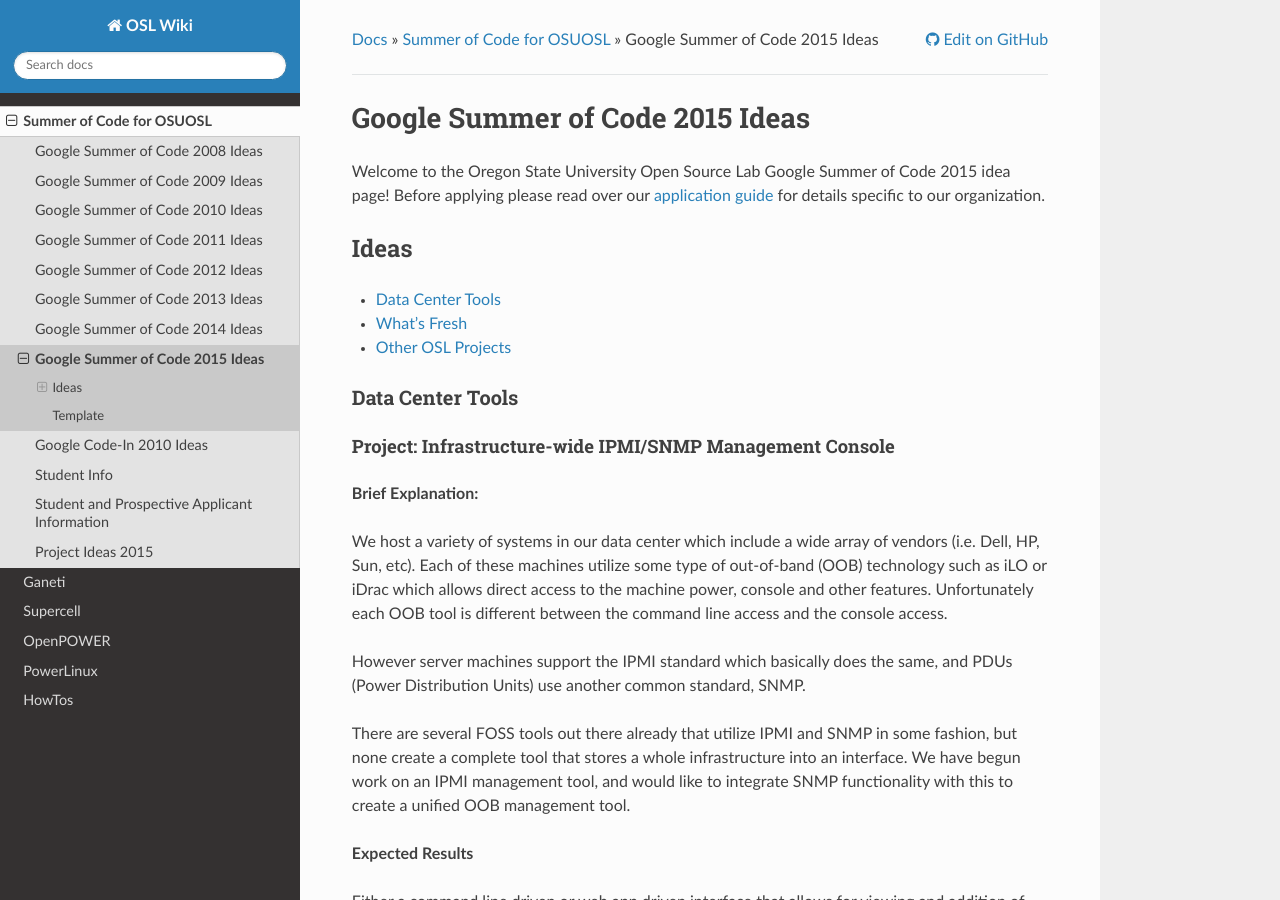
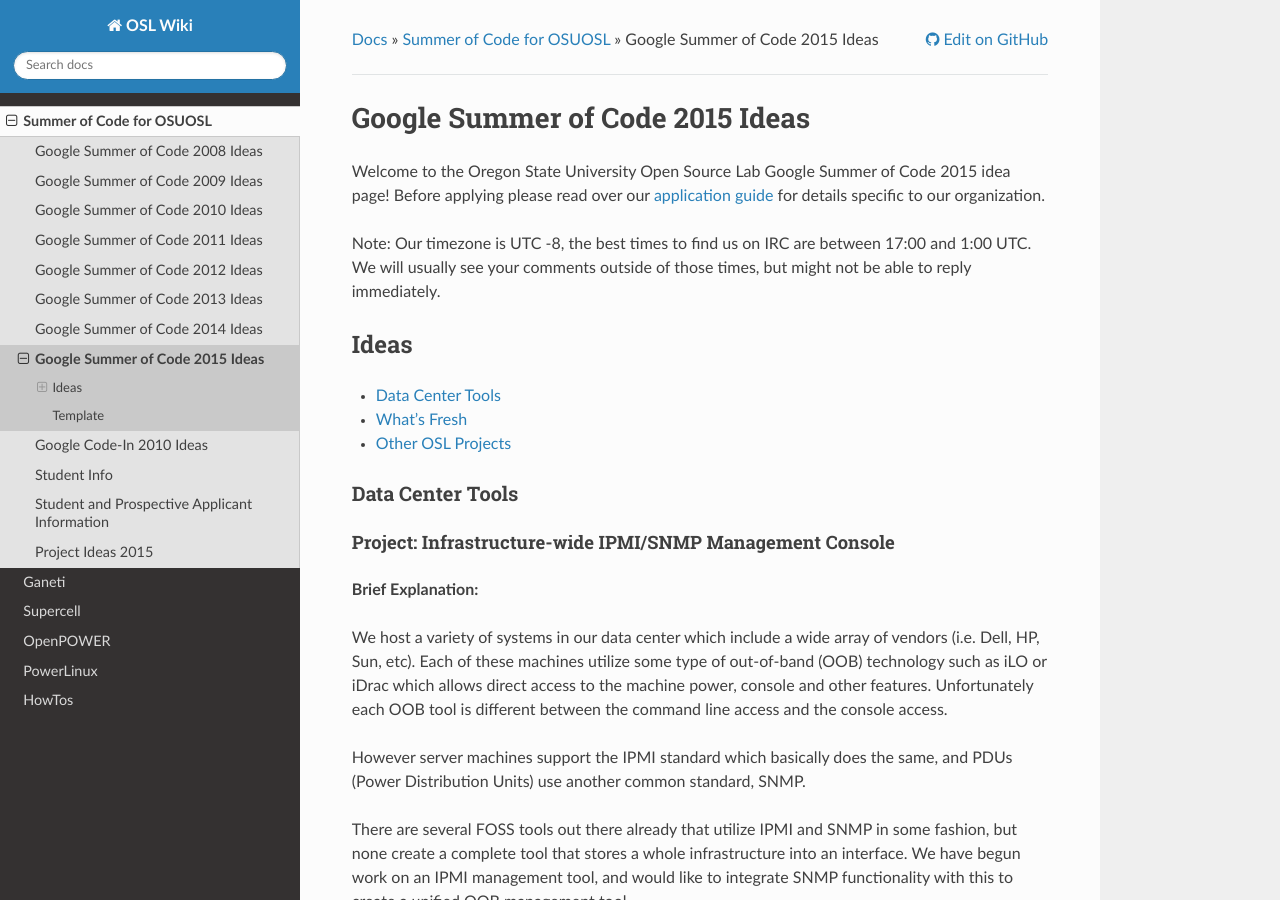
Before and after one commit to osuosl/wiki, a Sphinx documentation site: the page built from source/gsoc/ideas2015.rst, in a window 1280 px wide and 900 px high. Built offline with Sphinx 7.4.7 and the Read the Docs theme 2.0.0, drawn with Linux system fonts in a browser that asks for light colours.

Commit message:
add availabe times info on the indes and ideas pages

```diff
--- a/source/gsoc/ideas2015.rst
+++ b/source/gsoc/ideas2015.rst
@@ -4,6 +4,10 @@
 Welcome to the Oregon State University Open Source Lab Google Summer of Code
 2015 idea page! Before applying please read over our :ref:`application guide
 <gsoc-app-info>` for details specific to our organization.
+
+Note: Our timezone is UTC -8, the best times to find us on IRC are between 17:00
+and 1:00 UTC. We will usually see your comments outside of those times, but
+might not be able to reply immediately.
 
 Ideas
 -----
--- a/source/gsoc/index.rst
+++ b/source/gsoc/index.rst
@@ -92,6 +92,10 @@
 IRC - Drop in and visit us in #osuosl-gsoc on irc.freenode.net. If you're not
 sure who to talk to ping Ramereth, kennric, or pwnguin in #osuosl-gsoc.
 
+Our timezone is UTC -8, the best times to find us on IRC are between 17:00 and
+1:00 UTC. We will usually see your comments outside of those times, but might
+not be able to reply immediately.
+
 Email - gsoc-dev@osuosl.org
 
 .. tip::
```
